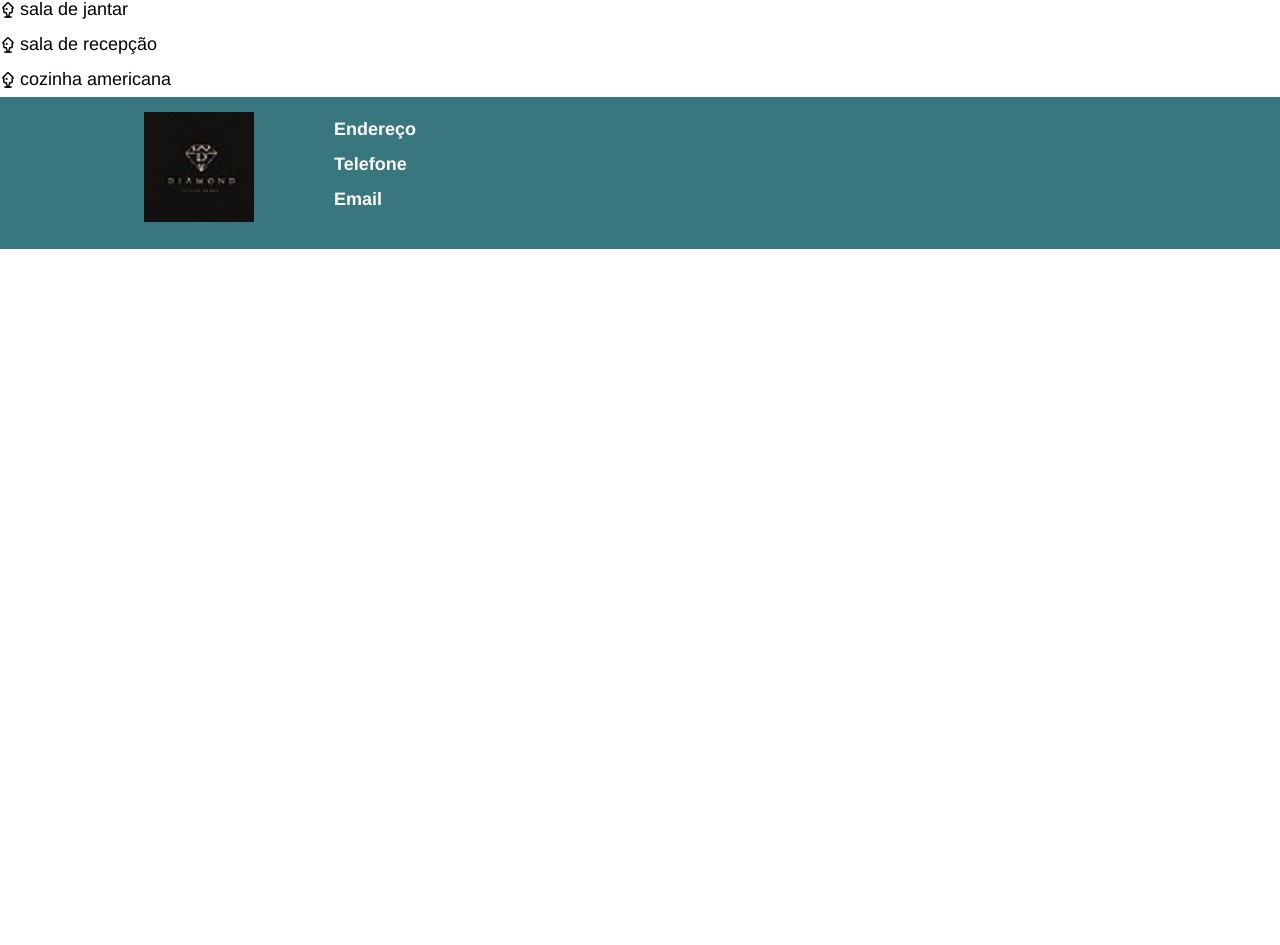
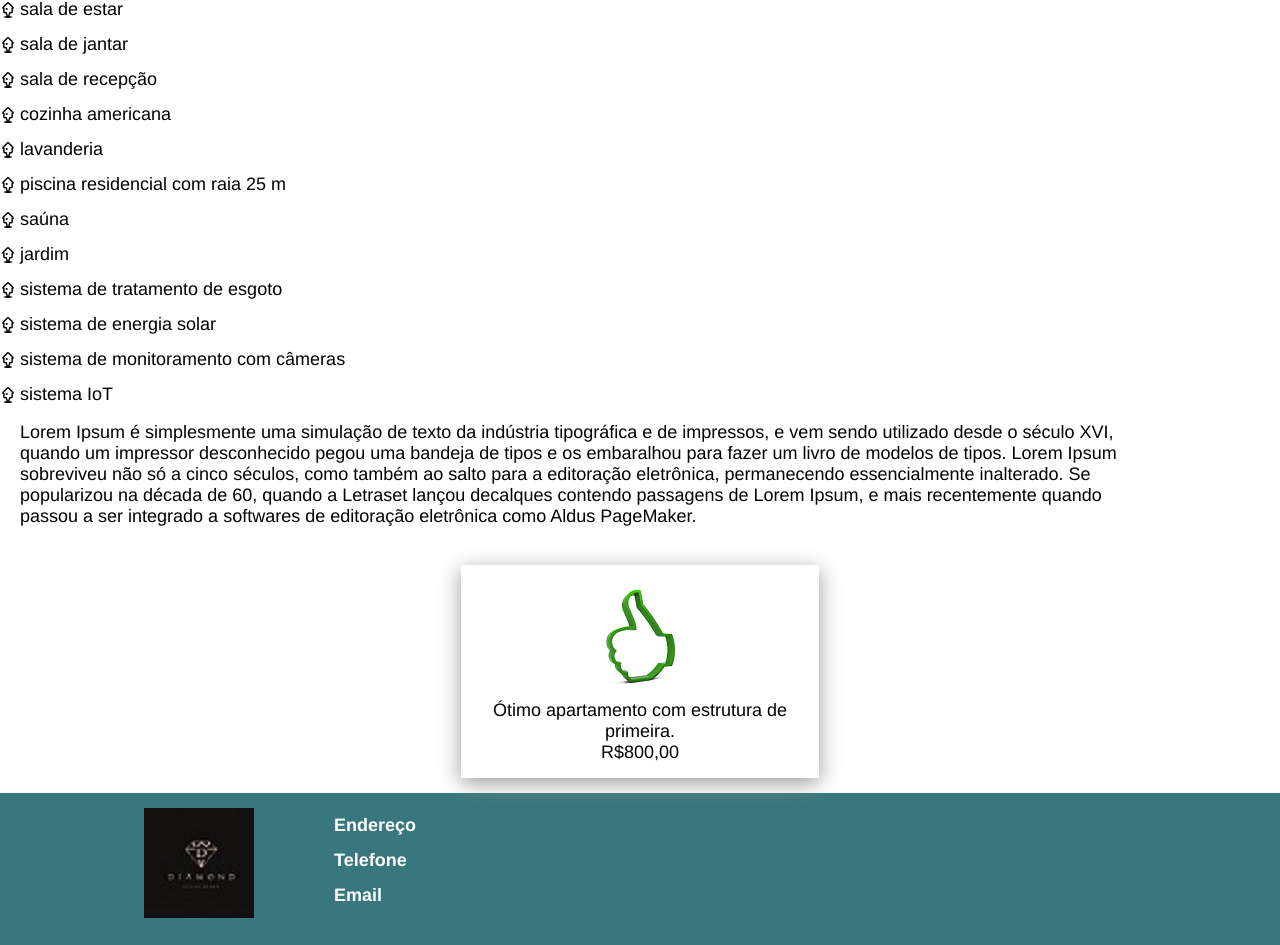
Before and after one commit to douglasabnovato/venderimovel, a React (Create React App) app: page /informacao in a window 1280 px wide. Shown: the part 379-1324 px from the top of the page. Before the commit the page ends 800 px from the top, so only its background shows below. Built offline with nearby package versions, Linux system fonts and the light colour scheme.

Commit message:
#12 props

```diff
--- a/src/components/Main.js
+++ b/src/components/Main.js
@@ -11,8 +11,8 @@ export default class Main extends React.Component {
             <div className="main">
                 <Slide/>
                 <Information/>
+                <Maps/>
                 <Contact/>
-                <Maps/>
             </div>
         );
     }
--- a/src/components/Main/Information.js
+++ b/src/components/Main/Information.js
@@ -1,27 +1,47 @@
 import React from 'react';
 
+
 export default class Information extends React.Component {
-
     render(){
-
         return (
             <div>
                 <div className='information'>
                     <ul>
-                        <li>4 quartos</li>
+                        <li>5 quartos</li>
+                        <li>2 quartos suítes</li>
                         <li>5 vagas de garagem</li>
-                        <li>5 banheiros</li>
+                        <li>4 banheiros</li>
                         <li>sala de estar</li>
                         <li>sala de jantar</li>
                         <li>sala de recepção</li>
                         <li>cozinha americana</li>
+                        <li>lavanderia</li>
+                        <li>piscina residencial com raia 25 m</li>
+                        <li>saúna</li>
+                        <li>jardim</li>
+                        <li>sistema de tratamento de esgoto</li>
+                        <li>sistema de energia solar</li>
+                        <li>sistema de monitoramento com câmeras</li>
+                        <li>sistema IoT </li>
                     </ul>
                 </div>
-                <div className="informationText" id="information">
+                <br/>
+                <div className="informationText" >
                     Lorem Ipsum é simplesmente uma simulação de texto da indústria tipográfica e de impressos, e vem sendo utilizado desde o século XVI, quando um impressor desconhecido pegou uma bandeja de tipos e os embaralhou para fazer um livro de modelos de tipos. Lorem Ipsum sobreviveu não só a cinco séculos, como também ao salto para a editoração eletrônica, permanecendo essencialmente inalterado. Se popularizou na década de 60, quando a Letraset lançou decalques contendo passagens de Lorem Ipsum, e mais recentemente quando passou a ser integrado a softwares de editoração eletrônica como Aldus PageMaker.
+                </div>
+                <br/>
+                <div className="vantagens">
+                    <div className="vantagensItem">
+                        <div className="vantagensItemImg">
+                            <img src="/img/ok.png" alt="Ótima localização." title="espaço de primeira"></img>
+                        </div>
+                        <div className="vantagensItemTxt">
+                            Ótimo apartamento com estrutura de primeira.<br/>
+                            R$800,00
+                        </div>
+                    </div>
                 </div>
             </div>
         )
     }
-
 }
--- a/src/index.css
+++ b/src/index.css
@@ -366,6 +366,13 @@ a {
         background: url("/img/home-location-marker.png") no-repeat left center;
     }
 
+    .informationText{
+        float: left;
+        width: 90%;
+        height: 100px;
+        padding: 10px 15px 10% 20px;
+    }
+
     .mapsImovel{
         width: 100%;
         margin: 35px 0;
@@ -434,4 +441,20 @@ a {
         height: 150px;
         color: #333;
     }
+
+    .vantagens{
+        display: flex;
+        width: 100%;
+        flex-direction: row;
+        justify-content: space-around;
+        flex-wrap: wrap;
+    }
+
+    .vantagensItem{
+        width: 28%;
+        margin: 15px 0;
+        box-shadow: 0 5px 20px #999;
+        text-align: center;
+        padding: 15px;
+    }
 }
```
Also changed, not shown: src/components/InformationItem.js (added, +17 -0 lines), public/img/ok.png (added).
